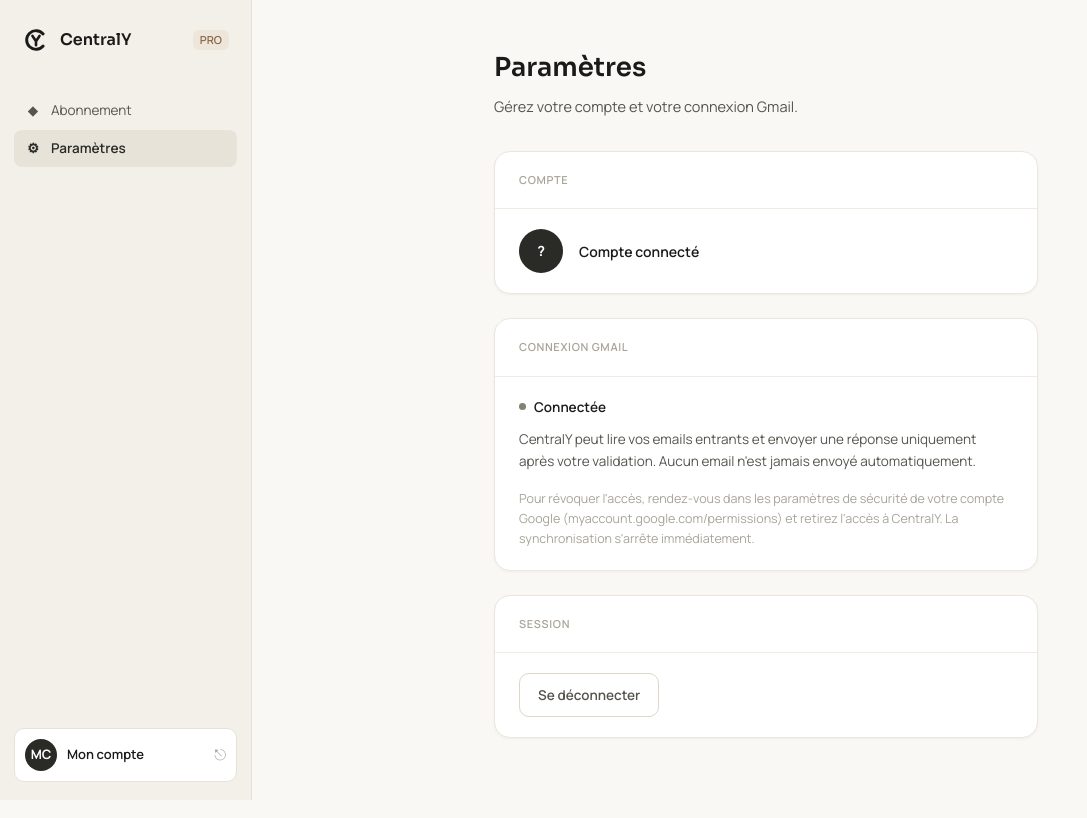
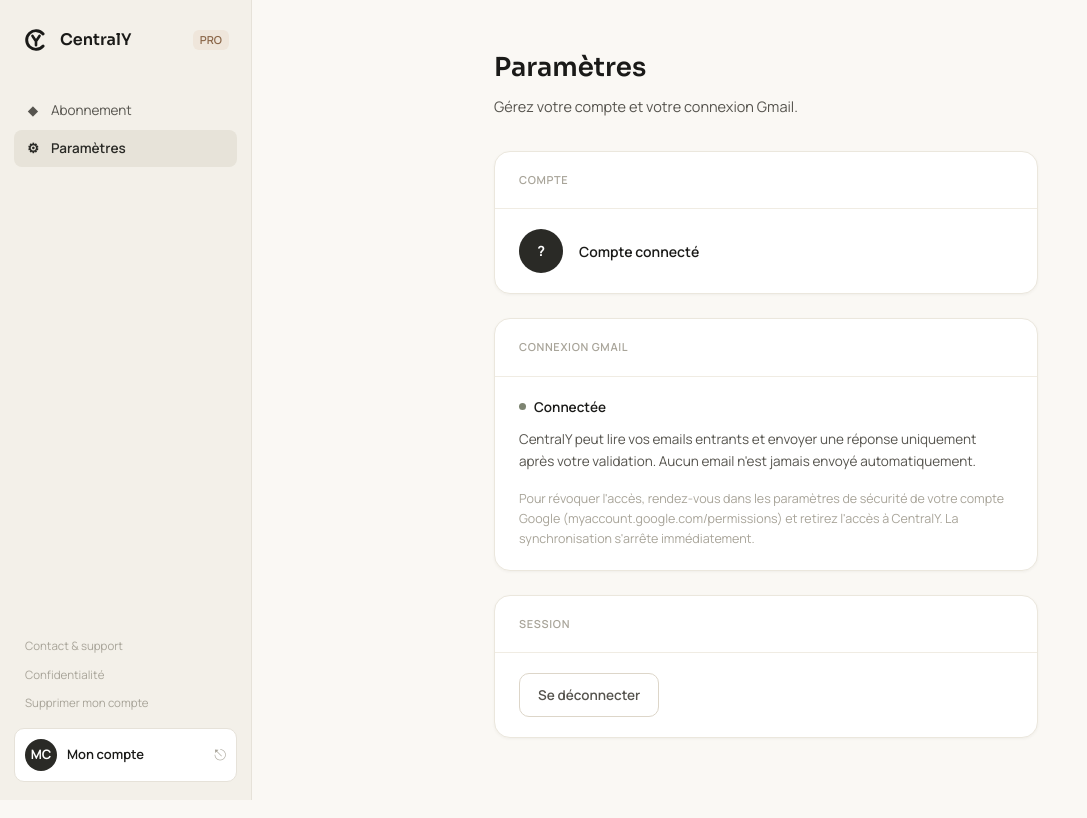
Before and after one commit to abubakr6kouma-sys/centrale-app, a Next.js app: page /dashboard/settings in a window 1280 px wide. Shown: the whole page, without its empty margins (0-1087 px from the left). Built offline with nearby package versions, Linux system fonts and the light colour scheme; no server answers.

Commit message:
feat: add legal links to dashboard sidebar (Contact, Privacy, Delete account)

```diff
--- a/components/dashboard/SidebarFrame.tsx
+++ b/components/dashboard/SidebarFrame.tsx
@@ -72,9 +72,21 @@
         </Link>
       </div>
 
+      <div className="mt-auto mb-3 flex flex-col gap-[1px] max-lg:hidden">
+        <Link href="/contact" className="text-[11.5px] text-faint px-[11px] py-[5px] rounded-md no-underline hover:text-muted transition-colors">
+          Contact & support
+        </Link>
+        <Link href="/privacy" className="text-[11.5px] text-faint px-[11px] py-[5px] rounded-md no-underline hover:text-muted transition-colors">
+          Confidentialité
+        </Link>
+        <Link href="/data-deletion" className="text-[11.5px] text-faint px-[11px] py-[5px] rounded-md no-underline hover:text-muted transition-colors">
+          Supprimer mon compte
+        </Link>
+      </div>
+
       <button
         onClick={() => signOut({ callbackUrl: '/' })}
-        className="mt-auto flex items-center gap-[10px] p-[10px] rounded-[10px] bg-white border border-line text-left cursor-pointer max-lg:hidden"
+        className="flex items-center gap-[10px] p-[10px] rounded-[10px] bg-white border border-line text-left cursor-pointer max-lg:hidden"
       >
         <div className="w-8 h-8 rounded-full bg-[#2a2a26] flex items-center justify-center text-white font-bold text-[13px] flex-none">
           {initials || '?'}
```
